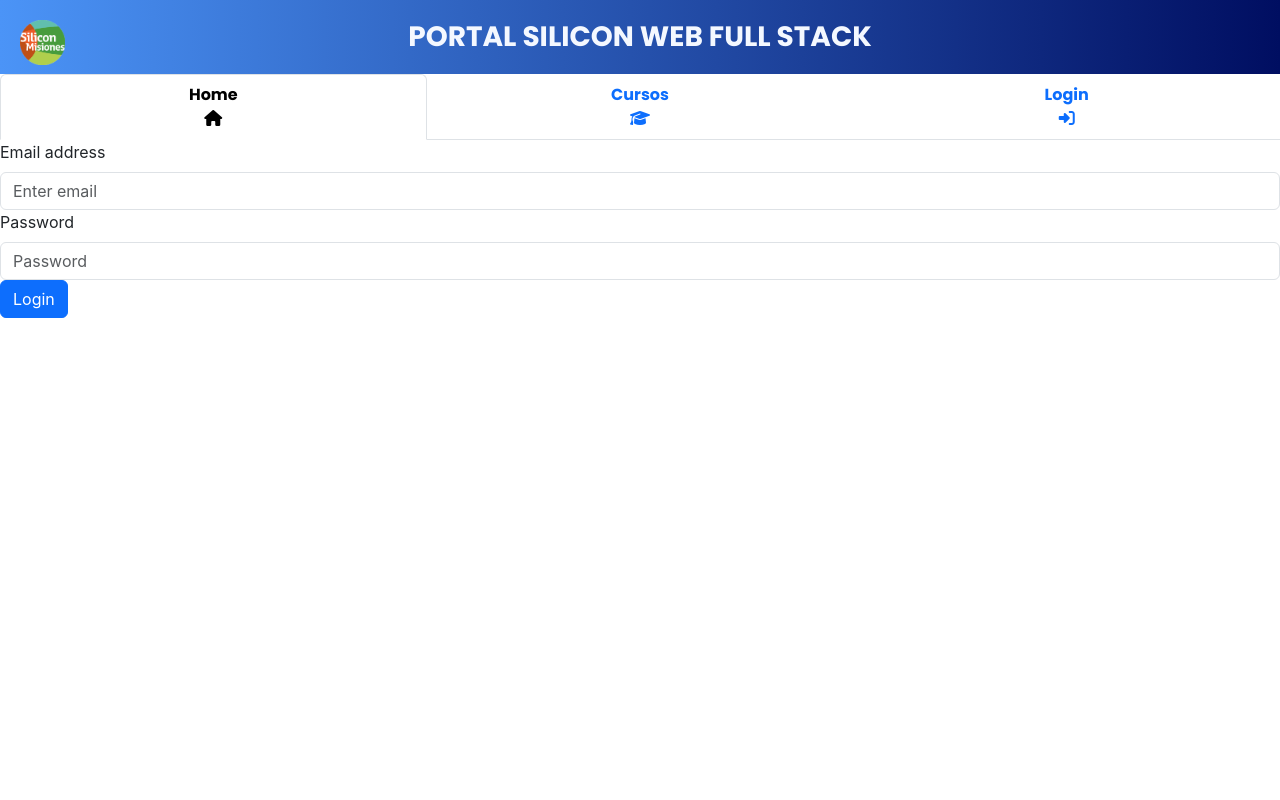
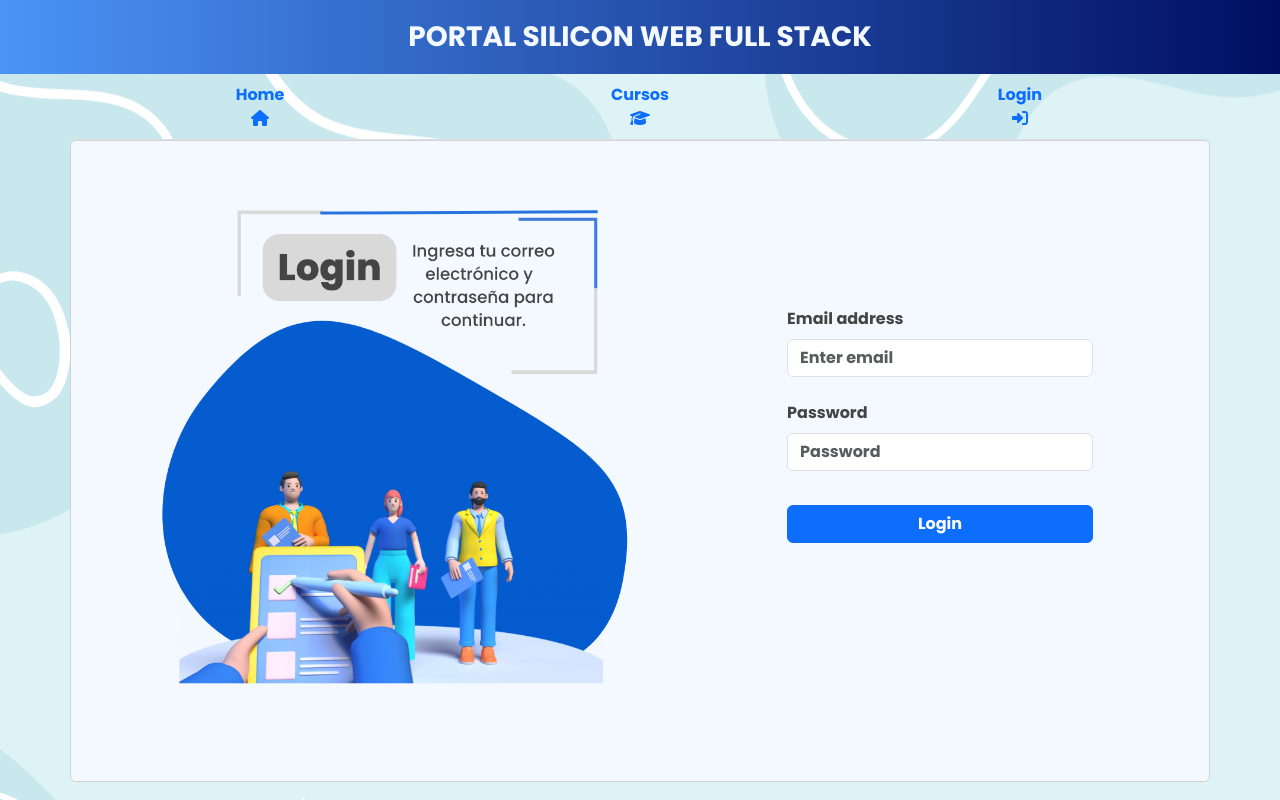
Before and after one commit to oskr918/integrador-frontend, a React (Create React App) app: page /login in a window 1280 px wide. Built offline with nearby package versions, Linux system fonts and the light colour scheme.

Commit message:
Estilos a Login y  más

```diff
--- a/public/estilos.css
+++ b/public/estilos.css
@@ -8,13 +8,6 @@
     background: linear-gradient(to right, #4B94F7, #000e61);
 }
 
-.imgcabecera {
-    position: absolute;
-    left: 20px;
-    height: 45px;
-    vertical-align: middle;
-}
-
 .container {
     padding: 0.1px;
 }
@@ -22,3 +15,28 @@
 #navvar {
     font-family: 'Poppins', sans-serif !important;
 }
+
+#izq {
+    padding-left: 600px;
+    padding-right: 100px;
+    padding-top: 150px;
+    font-family: 'poppins';
+    color: #444444;
+    margin-left: 100px;
+}
+
+button  {
+    width: 100%;
+    padding: 10px;
+    margin: 10px 0;
+    background-color: #fff;
+    border: 2px solid var(--primary-color);
+    border-radius: 5px;
+    font-size: 1rem;
+    font-weight: var(--bold-font);
+    transition: var(--transition);
+}
+
+body {
+    background-image: url("../img/foto.png");
+  }
--- a/src/Login.js
+++ b/src/Login.js
@@ -11,7 +11,13 @@
   };
 
   return (
-    <Form onSubmit={handleSubmit}>
+    <>
+      <div class="container">
+        <div class="abs-center">
+          <div class="card">
+            <img src="../img/Login.png" class="card-img" alt="img" />
+            <div class="card-img-overlay">
+              <Form onSubmit={handleSubmit} id="izq">
                 <Form.Group controlId="formBasicEmail">
                   <Form.Label>Email address</Form.Label>
                   <Form.Control
@@ -21,7 +27,7 @@
                     onChange={(event) => setEmail(event.target.value)}
                   />
                 </Form.Group>
-
+                <br />
                 <Form.Group controlId="formBasicPassword">
                   <Form.Label>Password</Form.Label>
                   <Form.Control
@@ -31,11 +37,16 @@
                     onChange={(event) => setPassword(event.target.value)}
                   />
                 </Form.Group>
-
+                <br />
                 <Button variant="primary" type="submit">
                   Login
                 </Button>
               </Form>
+            </div>
+          </div>
+        </div>
+      </div>
+    </>
   );
 };
 
--- a/src/Menu.js
+++ b/src/Menu.js
@@ -1,23 +1,29 @@
 import Nav from 'react-bootstrap/Nav';
 
-function Menu () {
+function Menu() {
   return (
     <>
+      <body background="../img/foto.png">
         <h3 class="encabezado">
-    <img src="../img/silicon transparente.png" class="imgcabecera" />
           PORTAL SILICON WEB FULL STACK
         </h3>
-    <Nav justify variant="tabs" defaultActiveKey="/" id="navvar">
+        <div class="container" id="navvar">
+          <div class="abs-center" >
+            <Nav justify variant="tabs" href="/">
               <Nav.Item>
-        <Nav.Link href="/">Home<br/><i class="fa-solid fa-house"></i></Nav.Link>
+                <Nav.Link href="/">Home<br /><i class="fa-solid fa-house"></i></Nav.Link>
               </Nav.Item>
               <Nav.Item>
-        <Nav.Link href="/Cursos">Cursos<br/><i class="fa-solid fa-graduation-cap"></i></Nav.Link>
+                <Nav.Link href="/Cursos">Cursos<br /><i class="fa-solid fa-graduation-cap"></i></Nav.Link>
               </Nav.Item>
               <Nav.Item>
-        <Nav.Link eventKey="/Login" href="/Login">Login<br/><i class="fa-solid fa-right-to-bracket"></i></Nav.Link>
+                <Nav.Link eventKey="/Login" href="/Login">Login<br /><i class="fa-solid fa-right-to-bracket"></i></Nav.Link>
               </Nav.Item>
             </Nav>
+          </div>
+        </div>
+
+      </body>
     </>
   );
 }
```
Also changed, not shown: public/img/Login.png (added), public/img/foto.png (added). Lines whose indentation alone changed are shown as unchanged.
